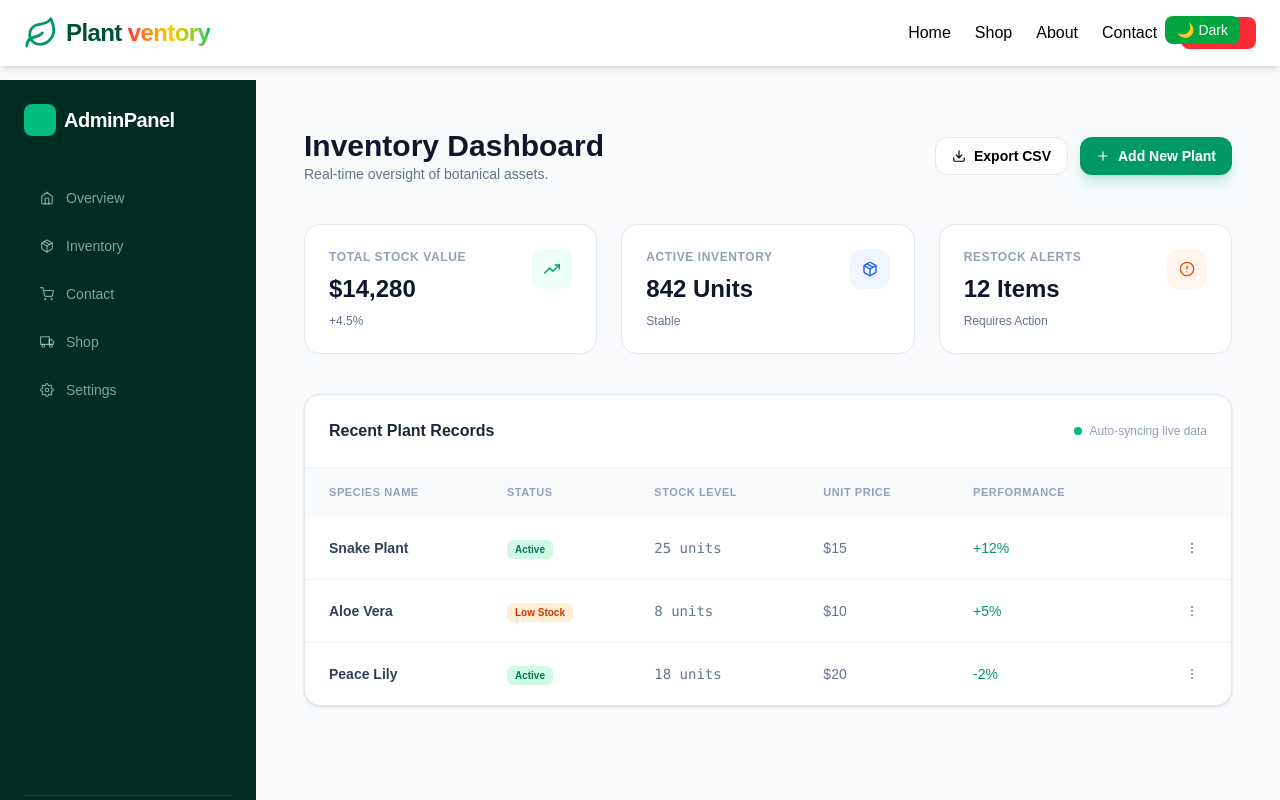
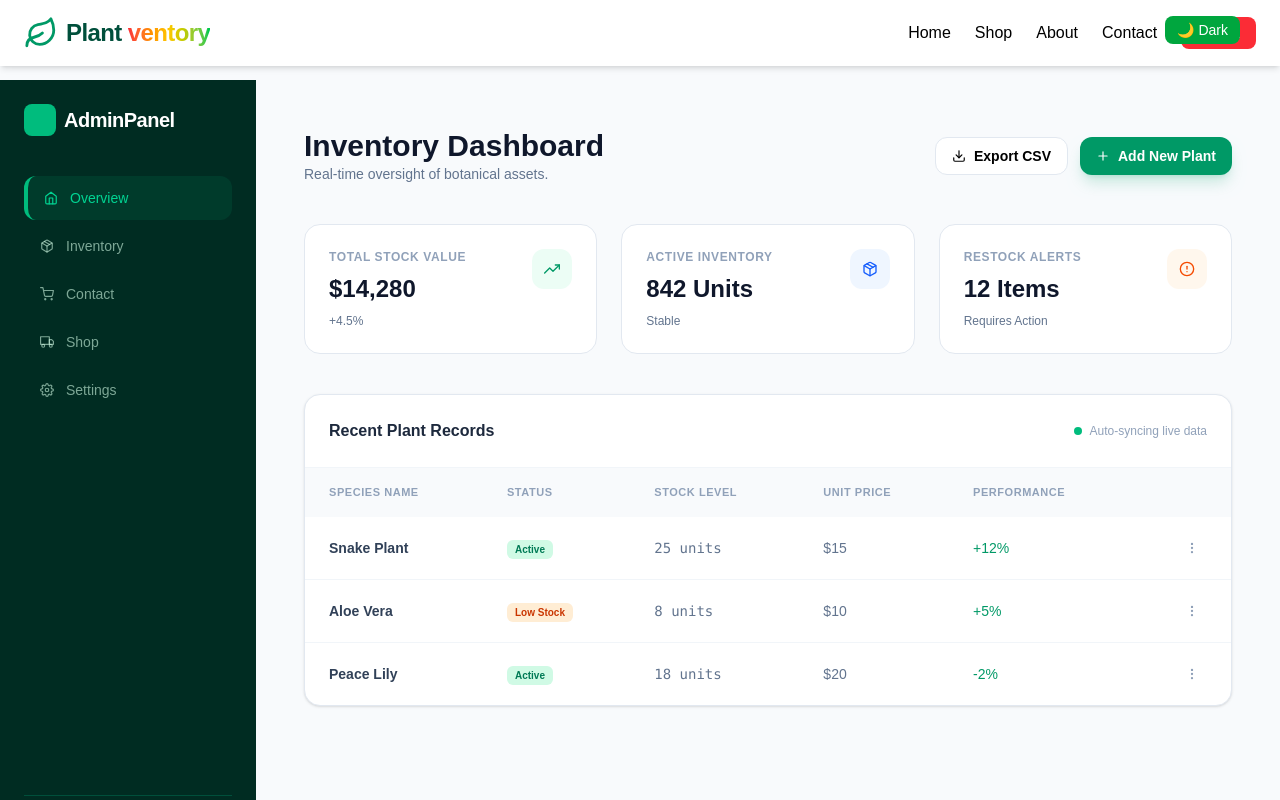
Before and after one commit to yasarahasini/plant-ventory, a Next.js app in the folder frontend/: page /admin-dashboard in a window 1280 px wide. Shown: the top 800 px of the page. Built offline with nearby package versions, Linux system fonts and the light colour scheme.

Commit message:
update pages

```diff
--- a/frontend/app/(admin)/admin-dashboard/page.tsx
+++ b/frontend/app/(admin)/admin-dashboard/page.tsx
@@ -36,10 +36,10 @@ export default function AdminDashboard() {
         </div>
 
         <nav className="space-y-1 flex-1">
-          <NavItem icon={<FiHome />} label="Overview" href="/admin" active={pathname === "/admin"} />
-          <NavItem icon={<FiPackage />} label="Inventory" href="/admin-dashboard/inventory" active={pathname === "/admin/inventory"} />
-          <NavItem icon={<FiShoppingCart />} label="Contact" href="/admin-dashboard/contact-info" active={pathname === "/admin/contact"} />
-          <NavItem icon={<FiTruck />} label="Shop" href="/admin-dashboard/shop" active={pathname === "/admin/shop"} />
+          <NavItem icon={<FiHome />} label="Overview" href="/admin-dashboard" active={pathname === "/admin-dashboard"} />
+          <NavItem icon={<FiPackage />} label="Inventory" href="/admin-dashboard/inventory" active={pathname === "/admin-dashboard/inventory"} />
+          <NavItem icon={<FiShoppingCart />} label="Contact" href="/admin-dashboard/contact-info" active={pathname === "/admin-dashboard/contact-info"} />
+          <NavItem icon={<FiTruck />} label="Shop" href="/admin-dashboard/shop" active={pathname === "/admin-dashboard/shop"} />
           <NavItem icon={<FiSettings />} label="Settings" href="/admin/settings" active={pathname === "/admin/settings"} />
         </nav>
 
```
